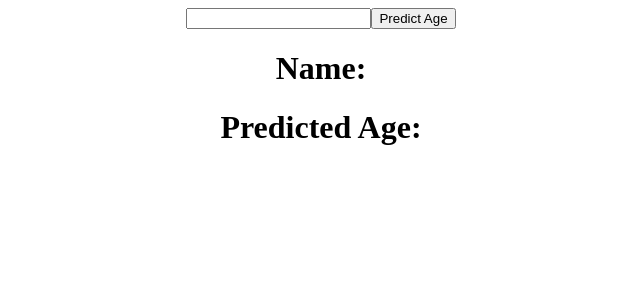
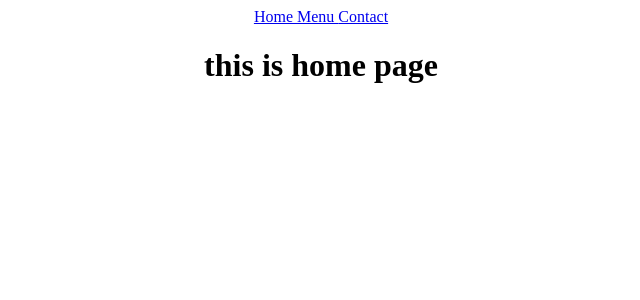
Before and after one commit to Satya170502/React-tutorial, a React (Create React App) app: page / in a window 1280 px wide. Shown: the top 300 px of the page, without its empty margins (319-959 px from the left). Built offline with nearby package versions, Linux system fonts and the light colour scheme; no server answers.

Commit message:
Learnt about react router dom

```diff
--- a/package.json
+++ b/package.json
@@ -9,6 +9,7 @@
     "axios": "^1.4.0",
     "react": "^18.2.0",
     "react-dom": "^18.2.0",
+    "react-router-dom": "^6.15.0",
     "react-scripts": "^5.0.1",
     "web-vitals": "^2.1.4"
   },
--- a/src/App.js
+++ b/src/App.js
@@ -1,29 +1,26 @@
 
 import "./App.css";
 import Axios from "axios";
-import{useEffect,useState} from "react"
+import{useEffect,useState} from "react";
+import {BrowserRouter as Router, Routes, Route} from 'react-router-dom';
+import {Homepage} from "./Pages/Homepage";
+import {Menu} from "./Pages/Menu";
+import {Navbar} from "./Navbar";
+function App() {
 
-
-function App() {
-    const[name,setname]=useState("");
-    const[predictedage,setpredictedage]=useState(null);
-    const fetchdata=()=>{
-        Axios.get(`https://api.agify.io/?name=${name}`).then((res)=>{
-            setpredictedage(res.data);
-            });
-    };
-    useEffect(()=>{
-       fetchdata();
-    },[]);
 
 
     return(
 <div className="App">
-    <input placeholder="" onChange={(event)=>{setname(event.target.value);}}/>
-    <button onClick={fetchdata}>Predict Age</button>
-    <h1>  Name: {predictedage?.name}</h1>
-    <h1>  Predicted Age: {predictedage?.age}</h1>
 
+    <Router>
+        <Navbar />
+        <Routes>
+            <Route path="/" element={<Homepage />} />
+            <Route path="/menu" element={<Menu />} />
+            <Route path="*" element={<h1>Page not found</h1>} />
+        </Routes>
+    </Router>
   </div>
     );
 
--- /dev/null
+++ b/src/Navbar.js
@@ -0,0 +1,10 @@
+import { Link } from "react-router-dom";
+export const Navbar = () => {
+  return (
+    <div>
+      <Link to="/"> Home </Link>
+      <Link to="/menu"> Menu </Link>
+      <Link to="/contact"> Contact </Link>
+    </div>
+  );
+};
--- /dev/null
+++ b/src/Pages/Homepage.js
@@ -0,0 +1,3 @@
+export const Homepage=()=>{
+    return <h1>this is home page</h1>;
+};
--- /dev/null
+++ b/src/Pages/Menu.js
@@ -0,0 +1,3 @@
+export const Menu=()=>{
+    return <h1>this is menu page</h1>;
+};
--- a/src/index.js
+++ b/src/index.js
@@ -1,4 +1,4 @@
-import React from 'react';
+import React, { StrictMode } from 'react';
 import ReactDOM from 'react-dom/client';
 
 import App from './App';
@@ -6,8 +6,10 @@
 
 const root = ReactDOM.createRoot(document.getElementById('root'));
 root.render(
+  <StrictMode>
+  <App />
+  </StrictMode>
 
-    <App />
 
 );
 
```
Also changed, not shown: 1 other file (tests, documents, lock files or other folders).
